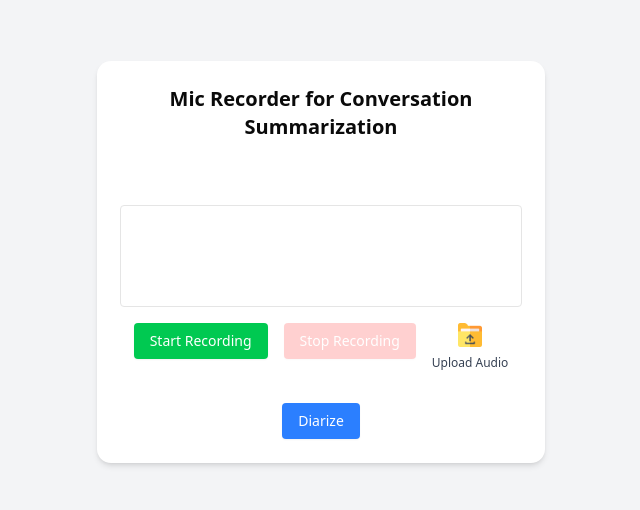
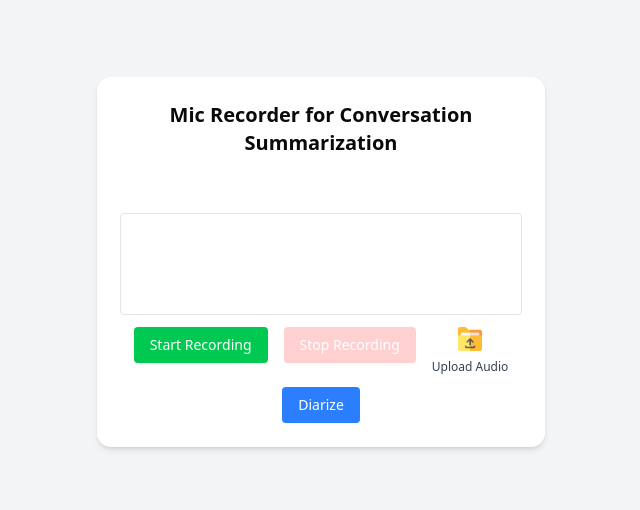
Before and after one commit to maxklema/MIE_Diarization, a React (Vite) app in the folder diarization-ui/: page / in a window 1280 px wide. Shown: the part 170-680 px from the top of the page, without its empty margins (319-959 px from the left). Built offline with nearby package versions, Linux system fonts and the light colour scheme; no server answers.

Commit message:
Made some changes to the gaps between the boxes/containes to make the UI look a bit better.

```diff
--- a/diarization-ui/src/components/ui/MicRecorder.jsx
+++ b/diarization-ui/src/components/ui/MicRecorder.jsx
@@ -163,7 +163,7 @@ const MicRecorderComponent = () => {
   }, []);
 
   return (
-    <div className="flex flex-col items-center gap-4 p-6 bg-white shadow-md rounded-xl w-full max-w-md mx-auto">
+    <div className="flex flex-col items-center gap-3 p-6 bg-white shadow-md rounded-xl w-full max-w-md mx-auto">
       <h2 className="text-xl font-bold">Mic Recorder for Conversation Summarization</h2>
       <StatusBanner isLoading={isLoading} isComplete={isComplete} />
       <canvas ref={canvasRef} width={400} height={100} className="rounded border" />
@@ -190,7 +190,7 @@ const MicRecorderComponent = () => {
           <input id="file-upload" type="file" accept="audio/*" onChange={handleFileUpload} className="hidden" />
         </label>
       </div>
-      <div className="mt-4">
+      <div>
         <Button
           onClick={async () => {
             if (!audioURL) return alert("Please record or upload an audio file first.");
@@ -221,7 +221,7 @@ const MicRecorderComponent = () => {
               alert("Diarization failed. Check console for error.");
             }
           }}
-          className="bg-blue-500 text-white px-4 py-2 rounded"
+          className="bg-blue-500 text-white px-4 py-2 rounded mt-0"
         >
           Diarize
         </Button>
@@ -230,7 +230,7 @@ const MicRecorderComponent = () => {
         <audio
           controls
           src={audioURL}
-          className="mt-4 w-full rounded-md"
+          className="mt-2 w-full rounded-md"
           ref={audioElementRef}
           onPlay={() => {
             if (audioElementRef.current && !isPlaying) {
```
